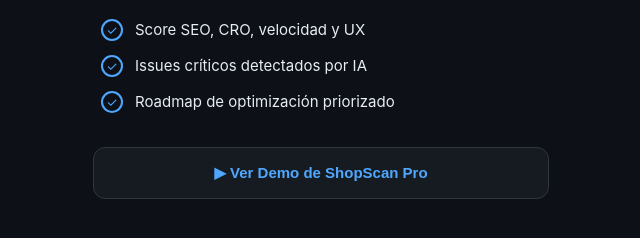
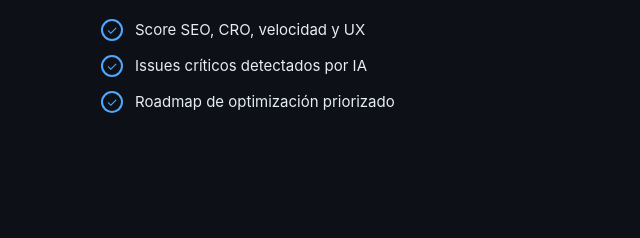
Before and after one commit to Surfnpunk86/ShopScanProZ, a website: page public/index.html in a window 1280 px wide. Shown: the part 398-636 px from the top of the page, without its empty margins (319-959 px from the left). Drawn offline with nearby package versions, Linux system fonts and the light colour scheme.

Commit message:
Eliminar botón demo
Removed the demo button from the index.html file.

```diff
--- a/public/index.html
+++ b/public/index.html
@@ -133,7 +133,7 @@
     </div>
   </div>
 
-  <button class="btn-demo" onclick="loadDemo()">▶ Ver Demo de ShopScan Pro</button>
+
 
 </div>
 
```
